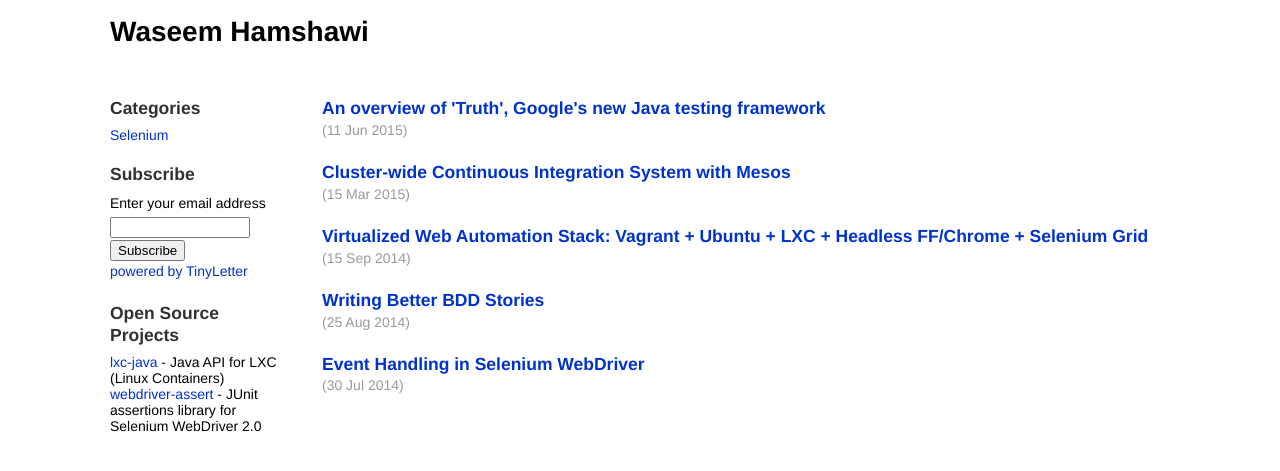
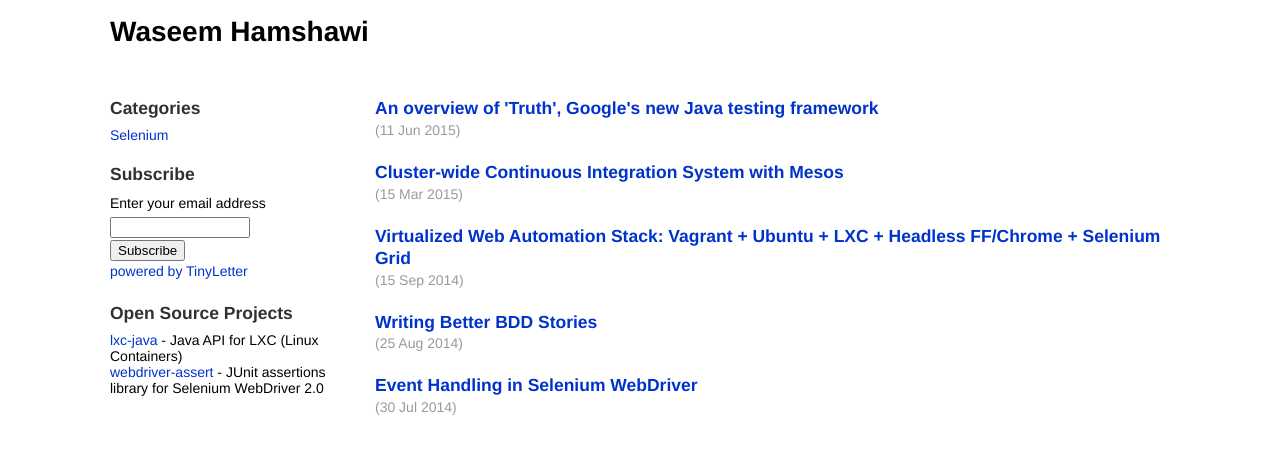
Before and after one commit to waseemh/waseemh.github.io_F, a Jekyll site: the page built from index.md, in a window 1280 px wide. Shown: the top 471 px of the page. Built offline with Jekyll 4.4.1, drawn with Linux system fonts in a browser that asks for light colours.

Commit message:
Update poole.css

```diff
--- a/public/css/poole.css
+++ b/public/css/poole.css
@@ -267,12 +267,12 @@ tbody tr:nth-child(odd) th {
 
 #main {
 float:right;
-width:80%;
+width:75%;
 }
 
 #sidebar {
 float:left;
-width:20%;
+width:25%;
 padding-right:30px;
 }
 
```
